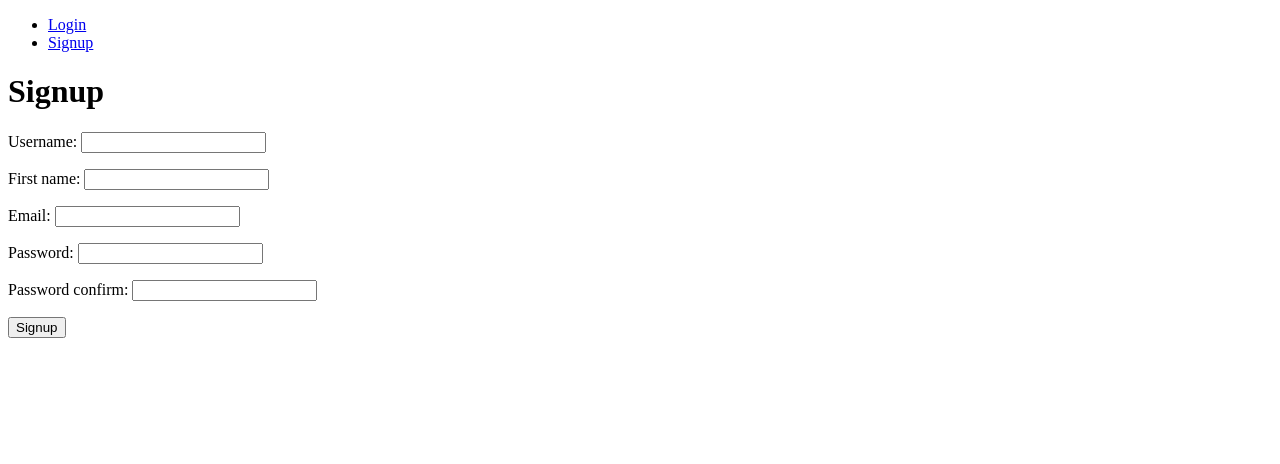
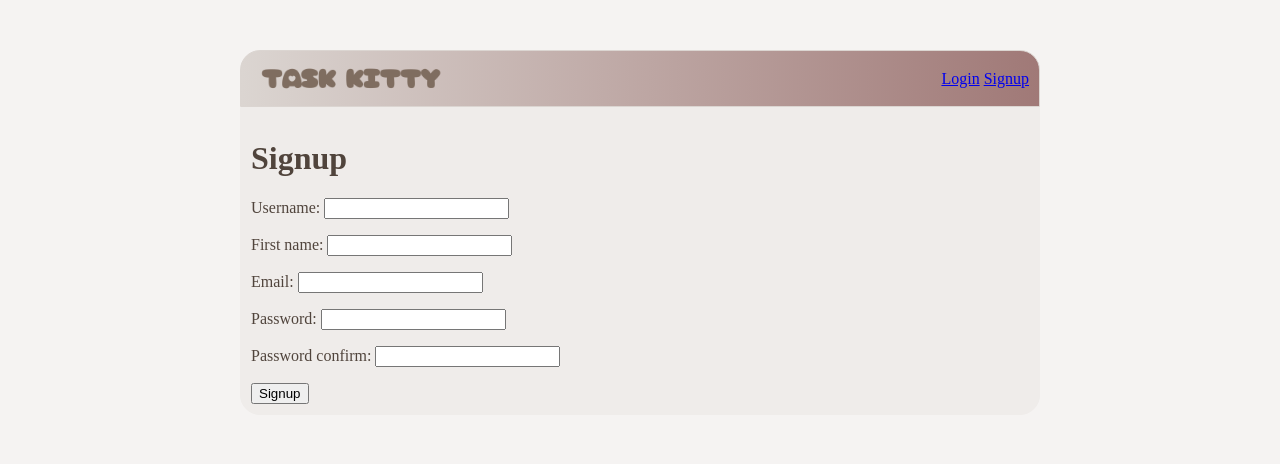
Before and after one commit to tayywayne/taskkitty, a Django app: page /users/signup/ in a window 1280 px wide. Shown: the top 464 px of the page. Run offline with Django 4.2, Linux system fonts and the light colour scheme.

Commit message:
light css work

```diff
--- a/app/app/settings.py
+++ b/app/app/settings.py
@@ -31,6 +31,10 @@ ALLOWED_HOSTS = []
 # Application definition
 
 LOGIN_URL = '/users/login/'
+
+
+STATIC_URL = '/static/'
+
 
 INSTALLED_APPS = [
     "tasks.apps.TasksConfig",
--- /dev/null
+++ b/app/tasks/static/css/main.css
@@ -0,0 +1,37 @@
+body {
+    margin: auto;
+    max-width: 800px;
+    padding: 50px;
+    background-color: #f5f3f2;
+    color: #50443C;
+}
+
+nav {
+    border: #dbd5d1 1px solid;
+    border-radius: 20px 20px 0 0;
+    display: flex;
+    flex-wrap: wrap;
+    justify-content: center;
+    padding: auto;
+    align-items: center;
+    padding: 10px;
+    background: rgb(219,213,209);
+    background: linear-gradient(90deg, rgba(219,213,209,1) 0%, rgba(160,121,119,1) 100%);
+}
+
+.nav-logo {
+    display: flex;
+    text-align: left;
+    flex: 1;
+}
+
+.nav-logo img {
+    max-width: 200px;
+}
+
+main {
+    border: #efecea 1px solid;
+    background-color: #efecea;
+    border-radius: 0 0 20px 20px;
+    padding: 10px;
+}
--- a/app/tasks/templates/base.html
+++ b/app/tasks/templates/base.html
@@ -6,6 +6,7 @@
         <meta charset="UTF-8">
         <meta http-equiv="X-UA-Compatible" content="IE=edge">
         <meta name="viewport" content="width=device-width, initial-scale=1.0">
+        <link rel="stylesheet" type="text/css" href="{% static '/css/main.css' %}">
         <title>
             {% block title %}
             {% endblock title %}
@@ -14,28 +15,28 @@
     <body>
         <header>
             <nav>
-                <ul>
+                <div class="nav-logo">
+                    <img src="{% static 'images/logo.png' %}" alt="Logo">
+                </div>
+
+                <div class="nav-links">
                     {% if user.is_authenticated %}
-                        <li>
+
                             <a href="{% url 'show_my_tasks' %}">My tasks</a>
-                        </li>
-                        <li>
+
                             <a href="{% url 'logout' %}">Logout</a>
-                        </li>
-                        <li>
+
                             <a href="{% url 'create_task' %}">Create a new task</a>
-                        </li>
+
 
                     {% else %}
-                        <li>
+
                             <a href="{% url 'login' %}">Login</a>
-                        </li>
-                        <li>
+
                             <a href="{% url 'signup' %}">Signup</a>
-                        </li>
+
                     {% endif %}
-                </ul>
-
+                </div>
             </nav>
         </header>
         {% block content %}
```
Also changed, not shown: app/tasks/static/images/logo.png (added).
